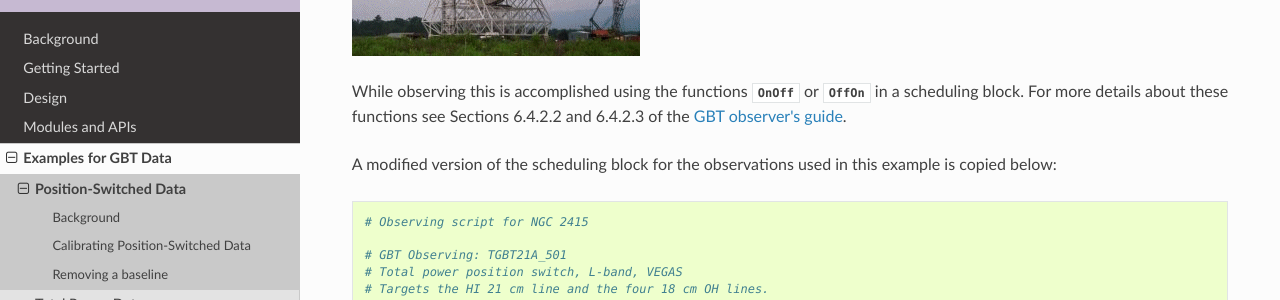
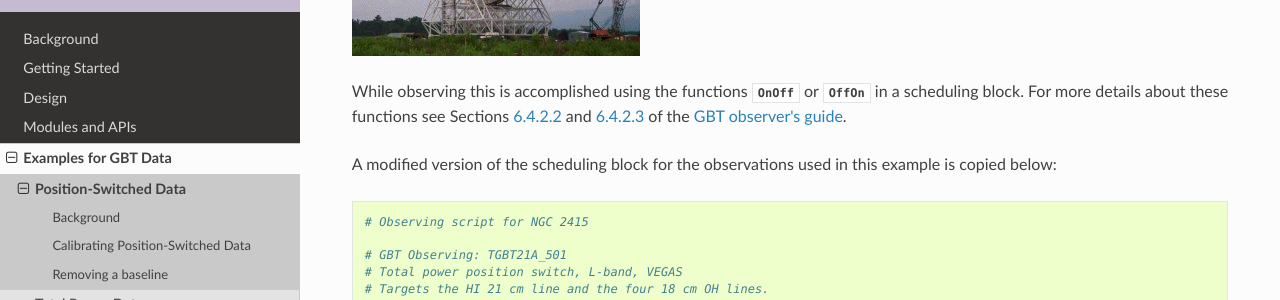
Before and after one commit to GreenBankObservatory/dysh, a Sphinx documentation site: the page built from docs/source/examples/positionswitch.rst, in a window 1280 px wide and 900 px high, scrolled down 344 px. Shown: the part 176-476 px from the top of the window. Built offline with Sphinx 7.4.7 and the Read the Docs theme 2.0.0, drawn with Linux system fonts in a browser that asks for light colours; part of the change alters nothing that is shown.

```diff
--- a/docs/source/examples/positionswitch.rst
+++ b/docs/source/examples/positionswitch.rst
@@ -9,7 +9,15 @@ Position switched observations are those in which the telescope observes a targe
 
 .. image:: ../_static/examples/gbt_ps_2.gif
 
-While observing this is accomplished using the functions `OnOff` or `OffOn` in a scheduling block. For more details about these functions see Sections 6.4.2.2 and 6.4.2.3 of the |gbtog_link|.
+While observing this is accomplished using the functions `OnOff` or `OffOn` in a scheduling block. For more details about these functions see Sections |gbtog_onoff_link| and |gbtog_offon_link| of the |gbtog_link|.
+
+.. |gbtog_onoff_link| raw:: html
+
+   <a href="http://www.gb.nrao.edu/scienceDocs/GBTog.pdf#nameddest=subsubsection.6.4.2.2" target="_blank">6.4.2.2</a>
+
+.. |gbtog_offon_link| raw:: html
+
+   <a href="http://www.gb.nrao.edu/scienceDocs/GBTog.pdf#nameddest=subsubsection.6.4.2.3" target="_blank">6.4.2.3</a>
 
 .. |gbtog_link| raw:: html
 
```
